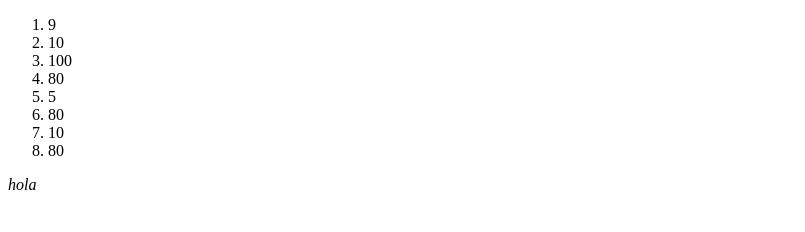
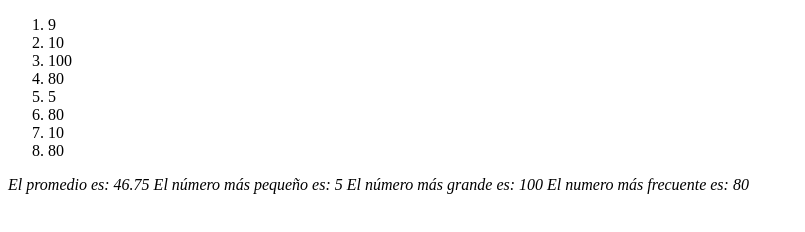
Before and after one commit to krixen-dev/trabajo5-rargprograma, a plain HTML site: page tarea-4.html in a window 1280 px wide. Shown: the whole page, without its empty margins (0-805 px from the left). Drawn offline with Linux system fonts and the light colour scheme.

Commit message:
corrige bugs, actualiza funciones y variables
se decidió hacer anónima la función para tomar numeros de la lista porque no la consideraba aplicable de manera universal, se corrigió el tipo de dato que contenía la lista de números ya que contenía strings y modificaba el resultado final, se cambiaron nombres de las variables para mayor intuición del código

```diff
--- a/tarea-4.html
+++ b/tarea-4.html
@@ -8,6 +8,7 @@
 </head>
 
 <body>
+
   <ol>
     <li>9</li>
     <li>10</li>
@@ -19,7 +20,10 @@
     <li>80</li>
   </ol>
 
-  <em>hola</em>
+  <em>El promedio es: <span id="promedio"></span></em>
+  <em>El número más pequeño es: <span id="numero-menor"></span></em>
+  <em>El número más grande es: <span id="numero-mayor"></span></em>
+  <em>El numero más frecuente es: <span id="numero-frecuente"></span></em>
   <script src="tarea-4.js"></script>
 </body>
 
--- a/tarea-4.js
+++ b/tarea-4.js
@@ -6,13 +6,25 @@
 // 3. obtener el número más grande y mostrarlo en un <em> pre-creado con el texto "El número más grande es..."
 // 4. obtener el número que más se repite y mostrarlo en un <em> pre-creado con el texto "El número más frecuente es..."
 
-let $numeros = document.querySelectorAll("ol li");
-const listaNumeros = convertirNumerosArray($numeros);
+const tomarNumerosDeLaLista = function () {
+  let $numeros = document.querySelectorAll("ol li");
+  let nuevaLista = [];
+  for (let i = 0; i < $numeros.length; i++) {
+    nuevaLista.push(Number($numeros[i].textContent))
+  }
+  return nuevaLista;
+}
+const numeros = tomarNumerosDeLaLista();
 
-console.log(`El promedio de ${listaNumeros} es de: ${calcularPromedio(listaNumeros)}`);
-//console.log(encontrarNumeroMasChico(listaNumeros));
-console.log(encontrarNumeroMasGrande(listaNumeros));
-console.log(encontrarNumeroMasFrecuente(listaNumeros));
+const promedio = document.querySelector('#promedio');
+const numeroMasChico = document.querySelector('#numero-menor');
+const numeroMasGrande = document.querySelector('#numero-mayor');
+const numeroMasFrecuente = document.querySelector('#numero-frecuente');
+
+promedio.textContent = calcularPromedio(numeros);
+numeroMasChico.textContent = encontrarNumeroMasChico(numeros);
+numeroMasGrande.textContent = encontrarNumeroMasGrande(numeros);
+numeroMasFrecuente.textContent = encontrarNumeroMasFrecuente(numeros);
 
 function encontrarNumeroMasFrecuente(numeros) {
   let numeroMasRepetido = 0;
@@ -24,47 +36,36 @@ function encontrarNumeroMasFrecuente(numeros) {
       if (numeros[i] === numeros[j]) {
         contador++;
       }
-      mayorCantidadEncontradaActual = contador
+      mayorCantidadEncontradaActual = contador;
     }
-    if (mayorCantidadEncontrada < mayorCantidadEncontradaActual) {
-      numeroMasRepetido = numeros[i];
-    }
-    if (mayorCantidadEncontrada === mayorCantidadEncontradaActual) {
+    if (mayorCantidadEncontrada <= mayorCantidadEncontradaActual) {
       numeroMasRepetido = numeros[i];
     }
   }
   return numeroMasRepetido;
 }
 
-
 function encontrarNumeroMasGrande(numeros) {
-  let numeroMasGrandeEncontrado = 0;
+  let numeroMasGrandeEncontrado = numeros[0];
   for (let i = 0; i < numeros.length; i++) {
     let numeroMayorActual = numeros[i];
-    if (numeros[i + 1] > numeroMayorActual) {
-      numeroMasGrandeEncontrado = numeros[i + 1];
+    if (numeroMayorActual > numeroMasGrandeEncontrado) {
+      numeroMasGrandeEncontrado = numeroMayorActual;
     }
   }
   return numeroMasGrandeEncontrado;
 }
 
-
-
-/*
 function encontrarNumeroMasChico(numeros) {
-  let numeroMenorEncontrado = 0; //[2, 1, 50, 10, 30,]
+  let numeroMasChicoEncontrado = numeros[0];
   for (let i = 0; i < numeros.length; i++) {
-    let numeroMenorActual = 0;
-    let numero = numeros[i]; //1
-    if (numeros[i + 1] > numeroMenorActual) { //50 > 1
-      numeroMenorActual = numero; //1
-    }
-    if (numeroMenorActual < numeroMenorEncontrado) {
-      numeroMenorEncontrado = numeroMenorActual;
+    let numeroMenorActual = numeros[i];
+    if (numeroMenorActual < numeroMasChicoEncontrado) {
+      numeroMasChicoEncontrado = numeroMenorActual;
     }
   }
-  return numeroMenorEncontrado;
-} */
+  return numeroMasChicoEncontrado;
+}
 
 function calcularPromedio(numeros) {
   let sumaNumeros = 0;
@@ -74,13 +75,3 @@ function calcularPromedio(numeros) {
   }
   return sumaNumeros / cantidadNumeros;
 }
-
-
-
-function convertirNumerosArray(numeros) {
-  let nuevaLista = []
-  for (let i = 0; i < numeros.length; i++) {
-    nuevaLista.push(numeros[i].textContent)
-  }
-  return nuevaLista;
-}
```
